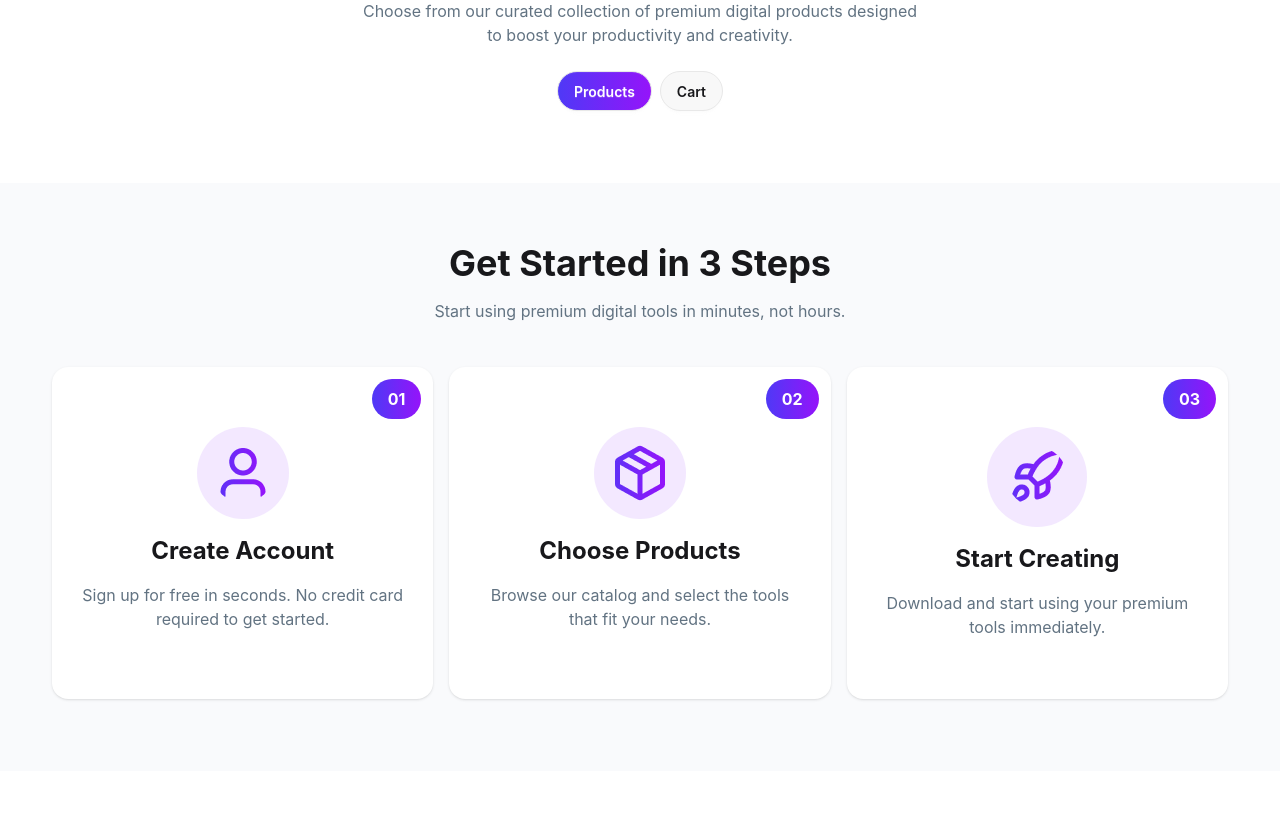
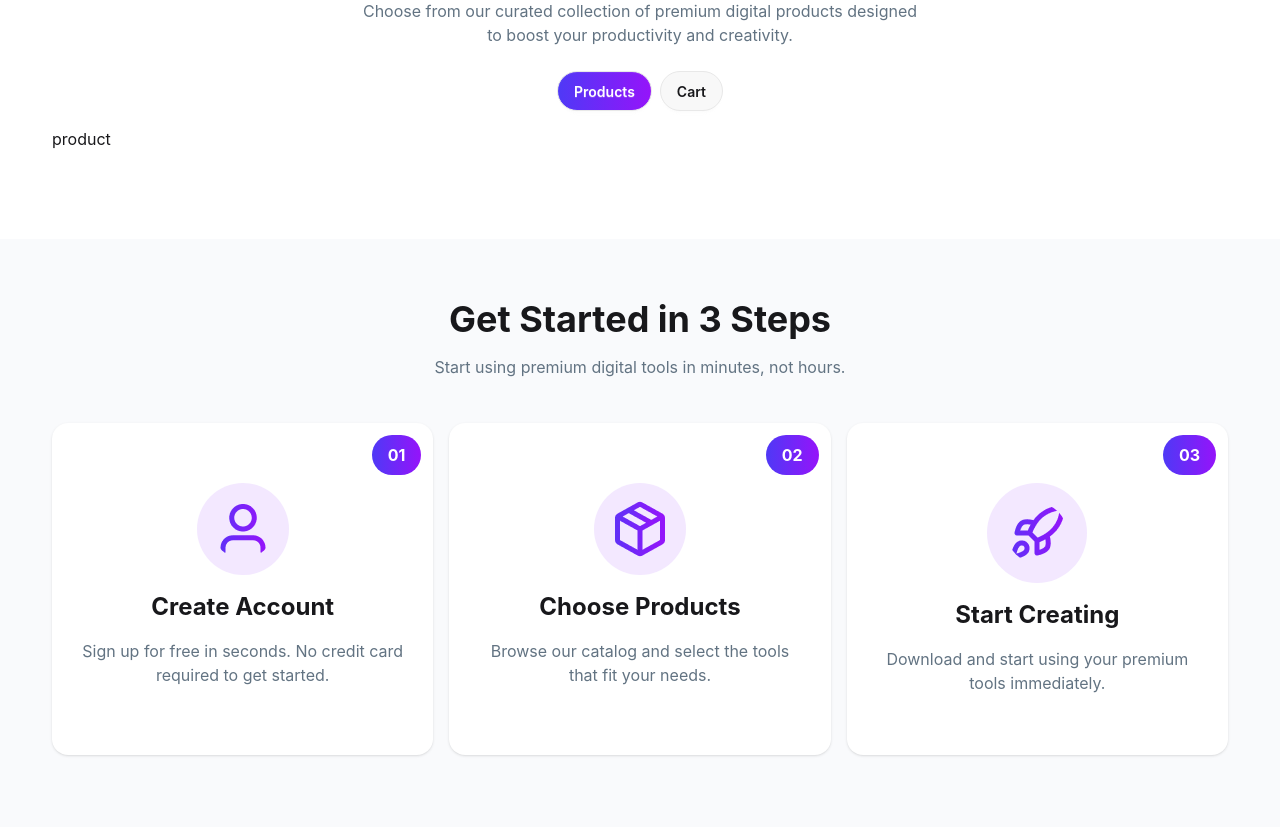
Before and after one commit to ryousufrahman/digi-tools-platform, a React (Vite) app: page / in a window 1280 px wide. Shown: the part 1140-1974 px from the top of the page. Built offline with nearby package versions, Linux system fonts and the light colour scheme.

Commit message:
added switincing fucntionality to the tab button

```diff
--- a/public/products.json
+++ b/public/products.json
@@ -0,0 +1,93 @@
+[
+  {
+    "id": 1,
+    "name": "AI Resume Builder Pro",
+    "description": "Create professional resumes using AI-powered templates and smart suggestions.",
+    "price": 19,
+    "period": "monthly",
+    "tag": "Popular",
+    "tagType": "popular",
+    "features": [
+      "100+ resume templates",
+      "AI content suggestions",
+      "ATS optimization"
+    ],
+    "icon": ""
+  },
+  {
+    "id": 2,
+    "name": "AI Content Writer",
+    "description": "Generate blog posts, marketing copy, and social media content instantly.",
+    "price": 29,
+    "period": "monthly",
+    "tag": "Best Seller",
+    "tagType": "best-seller",
+    "features": [
+      "Unlimited content generation",
+      "SEO optimization",
+      "Multiple tone options",
+      "Plagiarism checker"
+    ],
+    "icon": ""
+  },
+  {
+    "id": 3,
+    "name": "AI Image Generator",
+    "description": "Turn text prompts into high-quality AI-generated images and artwork.",
+    "price": 15,
+    "period": "monthly",
+    "tag": "New",
+    "tagType": "new",
+    "features": [
+      "HD image generation",
+      "Multiple art styles",
+      "Prompt enhancement"
+    ],
+    "icon": ""
+  },
+  {
+    "id": 4,
+    "name": "AI Code Assistant",
+    "description": "Boost your development workflow with AI-powered coding help.",
+    "price": 49,
+    "period": "yearly",
+    "tag": "Popular",
+    "tagType": "popular",
+    "features": [
+      "Code auto-completion",
+      "Bug detection",
+      "Multi-language support"
+    ],
+    "icon": ""
+  },
+  {
+    "id": 5,
+    "name": "AI Presentation Maker",
+    "description": "Generate stunning presentations from simple prompts.",
+    "price": 25,
+    "period": "one-time",
+    "tag": "Best Seller",
+    "tagType": "best-seller",
+    "features": [
+      "AI slide generation",
+      "Beautiful templates",
+      "Auto layout design"
+    ],
+    "icon": ""
+  },
+  {
+    "id": 6,
+    "name": "AI Marketing Suite",
+    "description": "All-in-one AI toolkit for marketing campaigns and analytics.",
+    "price": 59,
+    "period": "monthly",
+    "tag": "Popular",
+    "tagType": "popular",
+    "features": [
+      "Ad copy generator",
+      "Audience targeting",
+      "Campaign analytics"
+    ],
+    "icon": ""
+  }
+]
--- /dev/null
+++ b/src/Components/Product/Cart.jsx
@@ -0,0 +1,12 @@
+import React from 'react';
+
+const Cart = () => {
+    return (
+        <>
+
+        <h2>cart</h2>
+        </>
+    );
+};
+
+export default Cart;
--- a/src/Components/Product/ProductButton.jsx
+++ b/src/Components/Product/ProductButton.jsx
@@ -1,4 +1,6 @@
 import React from "react";
+import Products from "./Products";
+import Cart from "./Cart";
 
 const ProductButton = ({toggle , setToggle}) => {
   return (
@@ -18,6 +20,20 @@ const ProductButton = ({toggle , setToggle}) => {
               <button className={`btn rounded-full ${toggle =='products' ? 'bg-[linear-gradient(90deg,#4F39F6_0%,#891AF9_83%,#9514FA_100%)] text-white' :'btn'}`} onClick={()=>setToggle('products')}>Products</button>
                <button  className={`btn rounded-full ${toggle =='cart' ? 'bg-[linear-gradient(90deg,#4F39F6_0%,#891AF9_83%,#9514FA_100%)] text-white' :'btn'}`}  onClick={()=>setToggle('cart')}>Cart</button>
             </div>
+
+
+            <div className="all-products ">
+              {
+                toggle == 'products' ? <Products></Products> : null
+              }
+
+            </div>
+            <div className="cart">
+                {
+                    toggle == 'cart' ? <Cart></Cart>:null
+                }
+
+            </div>
         </div>
 
 
--- /dev/null
+++ b/src/Components/Product/Products.jsx
@@ -0,0 +1,12 @@
+import React from 'react';
+
+const Products = () => {
+    return (
+       <>
+         <h1>product</h1>
+
+       </>
+    );
+};
+
+export default Products;
```
